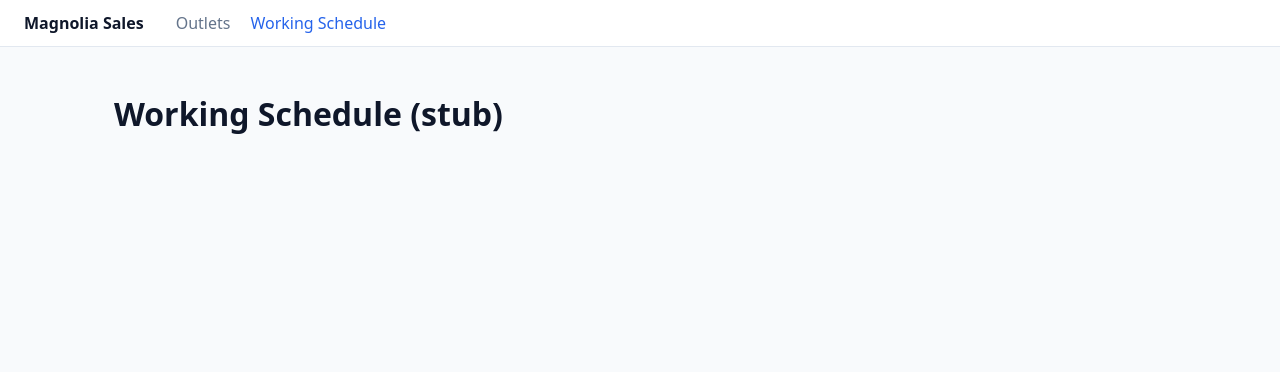
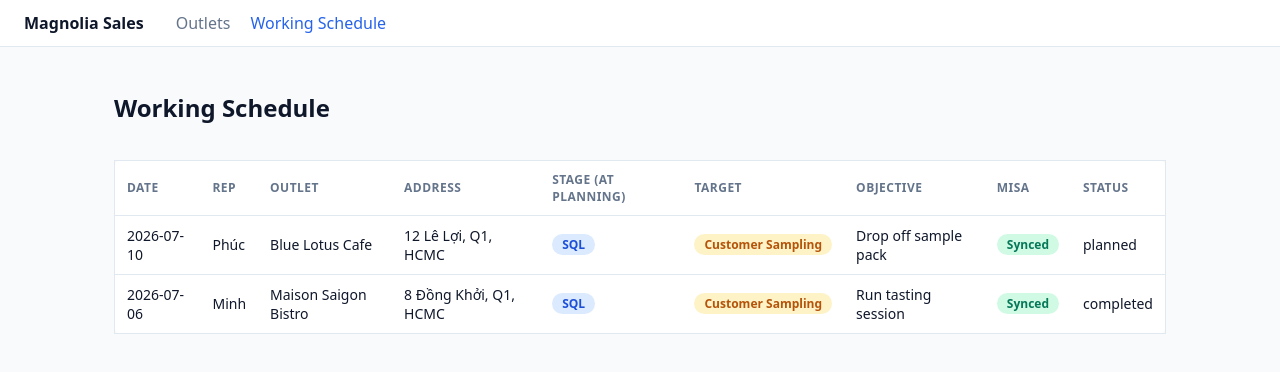
Before and after one commit to phuchoang2411/Toucan_test, a React (Vite) app: page /schedule in a window 1280 px wide. Shown: the top 372 px of the page. Built offline with nearby package versions, Linux system fonts and the light colour scheme.

Commit message:
feat: working schedule screen with live MISA sync badges and retry
Co-Authored-By: Claude Fable 5 <noreply@anthropic.com>

```diff
--- a/src/pages/SchedulePage.tsx
+++ b/src/pages/SchedulePage.tsx
@@ -1,3 +1,45 @@
+import { useNavigate } from 'react-router-dom';
+import { useDB } from '../hooks/useDB';
+import { StageBadge } from '../components/StageBadge';
+import { SyncBadge } from '../components/SyncBadge';
+
 export function SchedulePage() {
-  return <h1>Working Schedule (stub)</h1>;
+  const db = useDB();
+  const navigate = useNavigate();
+  const visits = [...db.visits].sort((a, b) => b.visitDate.localeCompare(a.visitDate));
+  const outletById = new Map(db.outlets.map((o) => [o.id, o]));
+
+  return (
+    <section>
+      <header className="page-header">
+        <h1>Working Schedule</h1>
+      </header>
+      <table className="table table-clickable">
+        <thead>
+          <tr>
+            <th>Date</th><th>Rep</th><th>Outlet</th><th>Address</th>
+            <th>Stage (at planning)</th><th>Target</th><th>Objective</th><th>MISA</th><th>Status</th>
+          </tr>
+        </thead>
+        <tbody>
+          {visits.map((v) => {
+            const outlet = outletById.get(v.outletId);
+            return (
+              <tr key={v.id} onClick={() => navigate(`/visits/${v.id}`)}>
+                <td>{v.visitDate}</td>
+                <td>{v.salesRep}</td>
+                <td>{outlet?.name ?? '—'}</td>
+                <td>{outlet?.address ?? '—'}</td>
+                <td><StageBadge stage={v.currentStageSnapshot} /></td>
+                <td><StageBadge stage={v.targetStage} /></td>
+                <td>{v.objective}</td>
+                <td><SyncBadge visit={v} /></td>
+                <td>{v.status}</td>
+              </tr>
+            );
+          })}
+        </tbody>
+      </table>
+    </section>
+  );
 }
```
